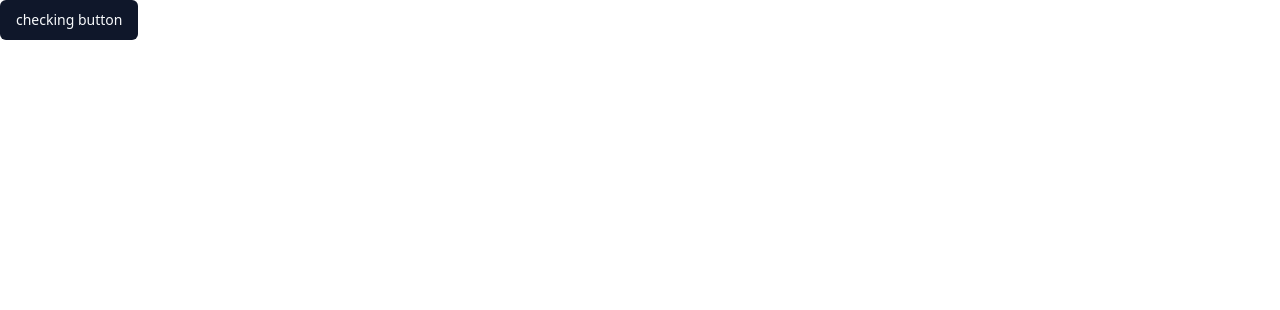
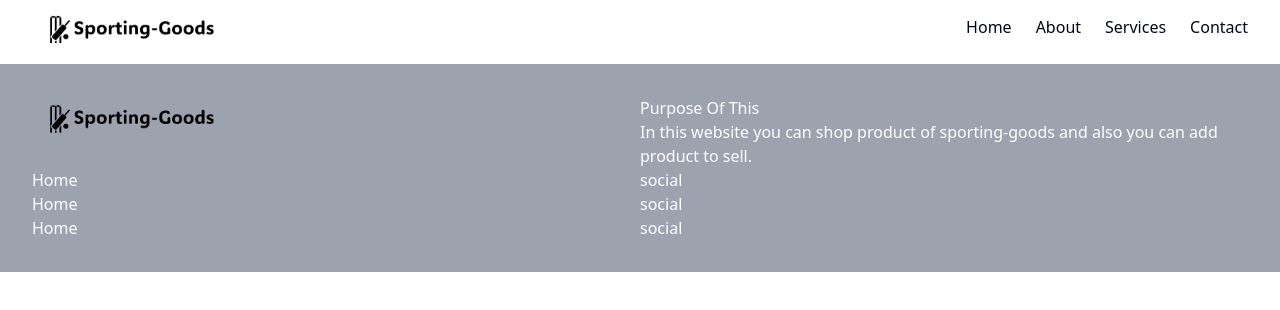
Before and after one commit to pobittra1/sporting-goods-client, a React (Vite) app: page / in a window 1280 px wide. Shown: the top 310 px of the page. Built offline with nearby package versions, Linux system fonts and the light colour scheme.

Commit message:
implement home page, navbar section and also footer

```diff
--- a/src/App.tsx
+++ b/src/App.tsx
@@ -1,9 +1,9 @@
-import { Button } from "./components/ui/button";
+import Home from "./pages/Home";
 
 function App() {
   return (
     <div>
-      <Button>checking button</Button>
+      <Home></Home>
     </div>
   );
 }
--- /dev/null
+++ b/src/components/Footer/Footer.tsx
@@ -0,0 +1,49 @@
+import logo from "../../assets/logo.png";
+const Footer = () => {
+  return (
+    <footer className="bg-gray-400 text-white p-8 w-full">
+      <div className="footer-section sm:grid-cols-2 grid grid-cols-3">
+        <div className="logo-area w-[200px]">
+          <a href="#">
+            <img src={logo} alt="" />
+          </a>
+        </div>
+        <div className="footer-about-area">
+          <h2>Purpose Of This</h2>
+          <p>
+            In this website you can shop product of sporting-goods and also you
+            can add product to sell.
+          </p>
+        </div>
+        <div className="page-link-area">
+          <ul>
+            <li>
+              <a href="">Home</a>
+            </li>
+            <li>
+              <a href="">Home</a>
+            </li>
+            <li>
+              <a href="">Home</a>
+            </li>
+          </ul>
+        </div>
+        <div className="social-link-area">
+          <ul>
+            <li>
+              <a href="">social</a>
+            </li>
+            <li>
+              <a href="">social</a>
+            </li>
+            <li>
+              <a href="">social</a>
+            </li>
+          </ul>
+        </div>
+      </div>
+    </footer>
+  );
+};
+
+export default Footer;
--- /dev/null
+++ b/src/components/Navbar/Navbar.tsx
@@ -0,0 +1,101 @@
+import { AlignRight, X } from "lucide-react";
+import { useState } from "react";
+import logo from "../../assets/logo.png";
+
+const Navbar = () => {
+  const [isOpen, setIsOpen] = useState(false);
+
+  const toggleMenu = () => {
+    setIsOpen(!isOpen);
+  };
+  return (
+    <nav>
+      <div className="max-w-7xl mx-auto px-2 sm:px-6 lg:px-8">
+        <div className="relative flex items-center justify-between h-16">
+          <div className="absolute inset-y-0 right-0 flex items-center sm:hidden">
+            {/* Mobile menu button */}
+            <button
+              className="inline-flex items-center justify-center p-2 rounded-md text-gray-400 hover:text-white hover:bg-gray-700 focus:outline-none focus:ring-2 focus:ring-inset focus:ring-white"
+              aria-expanded="false"
+              onClick={toggleMenu}
+            >
+              <span className="sr-only">Open main menu</span>
+              {isOpen ? (
+                <X className="block h-6 w-6" aria-hidden="true" />
+              ) : (
+                <AlignRight className="block h-6 w-6" aria-hidden="true" />
+              )}
+            </button>
+          </div>
+          <div className="flex-1 flex items-center justify-start sm:items-stretch sm:justify-between">
+            <div className="flex-shrink-0 w-[200px]">
+              <a href="#" className="text-white font-bold text-xs">
+                <img src={logo} alt="logo image here" />
+              </a>
+            </div>
+            <div className="hidden sm:block sm:ml-6 mt-2">
+              <div className="flex space-x-6">
+                <a
+                  href="#"
+                  className="relative after:absolute after:left-0 after:bottom-0 after:h-0.5 after:w-full after:bg-black after:scale-x-0 after:origin-bottom-right after:transition-transform after:duration-300 hover:after:origin-bottom-left hover:after:scale-x-100"
+                >
+                  Home
+                </a>
+                <a
+                  href="#"
+                  className="relative after:absolute after:left-0 after:bottom-0 after:h-0.5 after:w-full after:bg-black after:scale-x-0 after:origin-bottom-right after:transition-transform after:duration-300 hover:after:origin-bottom-left hover:after:scale-x-100"
+                >
+                  About
+                </a>
+                <a
+                  href="#"
+                  className="relative after:absolute after:left-0 after:bottom-0 after:h-0.5 after:w-full after:bg-black after:scale-x-0 after:origin-bottom-right after:transition-transform after:duration-300 hover:after:origin-bottom-left hover:after:scale-x-100"
+                >
+                  Services
+                </a>
+                <a
+                  href="#"
+                  className="relative after:absolute after:left-0 after:bottom-0 after:h-0.5 after:w-full after:bg-black after:scale-x-0 after:origin-bottom-right after:transition-transform after:duration-300 hover:after:origin-bottom-left hover:after:scale-x-100"
+                >
+                  Contact
+                </a>
+              </div>
+            </div>
+          </div>
+        </div>
+      </div>
+
+      {/* Mobile menu */}
+      <div className={`sm:hidden ${isOpen ? "block text-right" : "hidden"}`}>
+        <div className="px-2 pt-2 pb-3 space-y-1">
+          <a
+            href="#"
+            className="text-gray-300 hover:bg-gray-700 hover:text-white block px-3 py-2 rounded-md text-base font-medium"
+          >
+            Home
+          </a>
+          <a
+            href="#"
+            className="text-gray-300 hover:bg-gray-700 hover:text-white block px-3 py-2 rounded-md text-base font-medium"
+          >
+            About
+          </a>
+          <a
+            href="#"
+            className="text-gray-300 hover:bg-gray-700 hover:text-white block px-3 py-2 rounded-md text-base font-medium"
+          >
+            Services
+          </a>
+          <a
+            href="#"
+            className="text-gray-300 hover:bg-gray-700 hover:text-white block px-3 py-2 rounded-md text-base font-medium"
+          >
+            Contact
+          </a>
+        </div>
+      </div>
+    </nav>
+  );
+};
+
+export default Navbar;
--- /dev/null
+++ b/src/pages/Home.tsx
@@ -0,0 +1,15 @@
+import Footer from "@/components/Footer/Footer";
+import Navbar from "@/components/Navbar/Navbar";
+
+function Home() {
+  return (
+    <>
+      <div className="mx-auto max-w-[1280px]">
+        <Navbar></Navbar>
+        <Footer></Footer>
+      </div>
+    </>
+  );
+}
+
+export default Home;
```
Also changed, not shown: src/components/Container/Container.tsx (added, +7 -0 lines), src/assets/logo.png (added).
